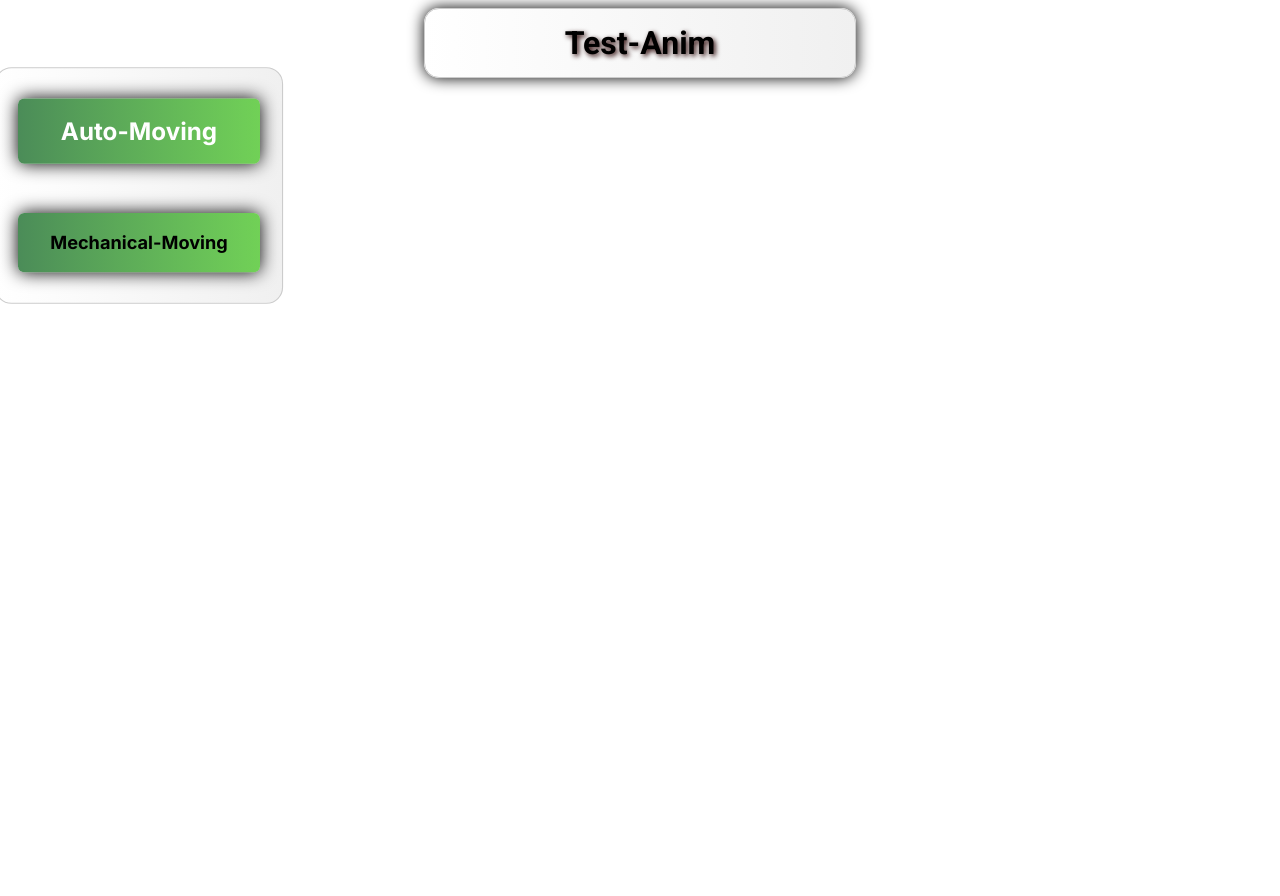
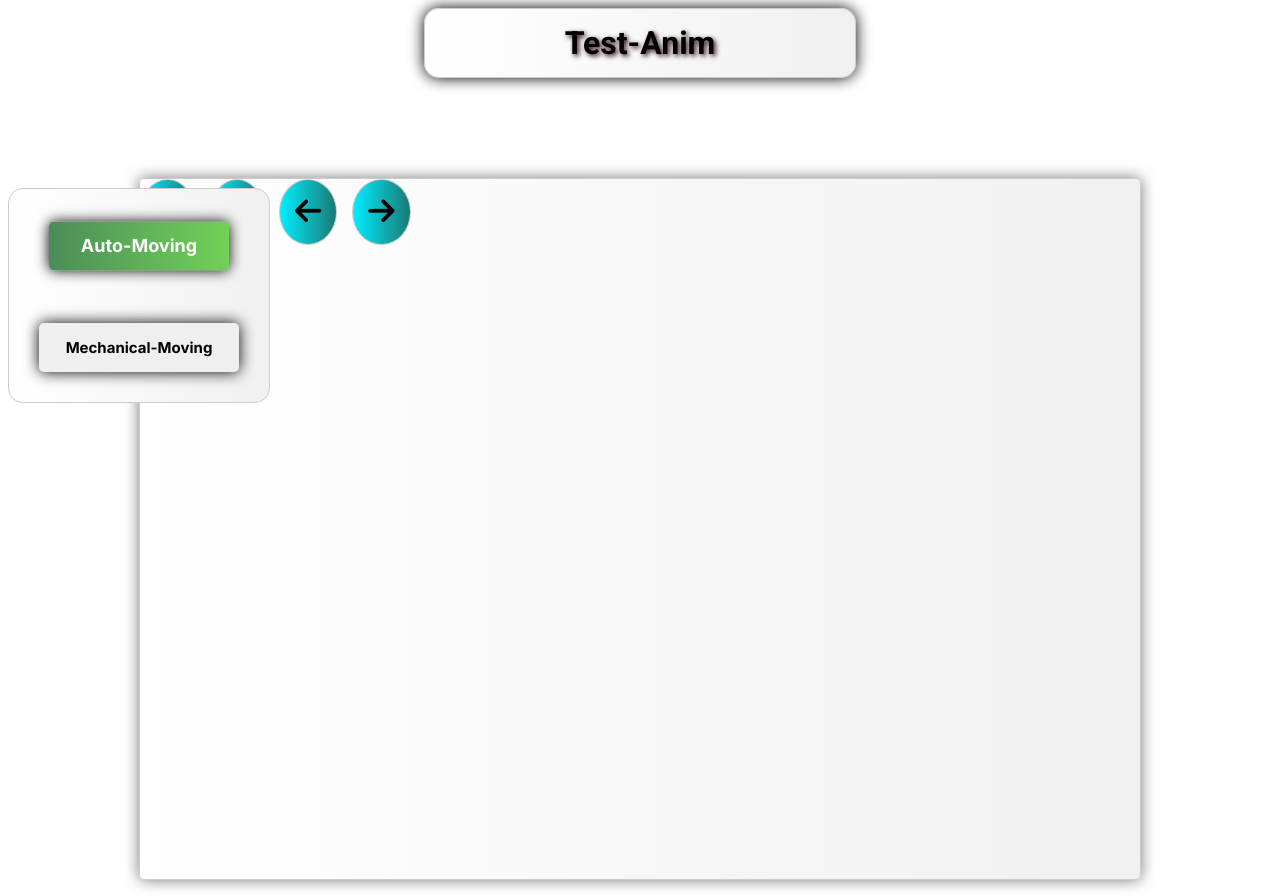
Before and after one commit to GDEVHTCS/Lesson-7-Web, a plain HTML site: page index.html in a window 1280 px wide. In both pictures the pointer is over the button "Auto-Moving". Before the commit the page ends 800 px from the top, so only its background shows below. Drawn offline with Linux system fonts and the light colour scheme; a web font is replaced by a local one.

Commit message:
New-update

```diff
--- a/index.html
+++ b/index.html
@@ -3,7 +3,7 @@
 <head>
     <meta charset="UTF-8">
     <meta name="viewport" content="width=device-width, initial-scale=1.0">
-    <title>Animation</title>
+    <title>My-Test-Anim</title>
     <link rel="stylesheet" href="style.css">
     <lik rel="stylesheet" href="reset.css">
     <script src="script.js" defer></script>
@@ -11,8 +11,10 @@
     <link href="https://fonts.googleapis.com/css2?family=Roboto:wght@100&family=Roboto:wght@300&family=Roboto:wght@400&family=Roboto:wght@500&family=Roboto:wght@700&display=swap" rel="stylesheet">
     <!--inter google font lik-->
     <link href="https://fonts.googleapis.com/css2?family=Inter:wght@100&family=Inter:wght@300&family=Inter:wght@400&family=Inter:wght@500&family=Inter:wght@700&display=swap" rel="stylesheet">
-    <!-- beautiful font link -->
+    <!--gloock font link -->
     <link href="https://fonts.googleapis.com/css2?family=Gloock:wght@100&family=Gloock:wght@300&family=Gloock:wght@400&family=Gloock:wght@500&family=Gloock:wght@700&display=swap" rel="stylesheet">
+    <!-- font awesome link -->
+    <script src="https://kit.fontawesome.com/5e64233f23.js" crossorigin="anonymous"></script>
 </head>
 <body>
     <header>
@@ -25,7 +27,12 @@
             <button class="mech">Mechanical-Moving</button>
         </div>
     <div class="Main-Animation-Div">
-
+        <div class="moving-arrows">
+            <div id="arrow-up" title="up-arrow"><i class="fa-solid fa-arrow-up"></i></div>
+            <div id="arrow-down" title="down-arrow"><i class="fa-solid fa-arrow-down"></i></div>
+            <div id="arrow-left" title="left-arrow"><i class="fa-solid fa-arrow-left"></i></div>
+            <div id="arrow-right" title="right-arrow"><i class="fa-solid fa-arrow-right"></i></div>
+        </div>
     </div>
     </main>
 </body>
--- a/style.css
+++ b/style.css
@@ -1,3 +1,8 @@
+body{
+    scrollbar-width: thin;
+    scroll-behavior: smooth;
+    height: 110vh;
+}
 .Title{
     text-align: center;
     font-family: 'Roboto', sans-serif;
@@ -14,7 +19,8 @@
     cursor: pointer;
     animation-name: moving-title;
     animation-iteration-count: 1;
-    animation-duration: 2s;
+    animation-duration: 5s;
+
 }
 .Title:hover{
     color: aliceblue;
@@ -24,6 +30,14 @@
 @keyframes moving-title{
     0%{
         transform: rotate(360deg);
+    }
+    50%{
+        transform: rotate(-360deg);
+        color: #4b8c58;
+    }
+    100%{
+        transform: rotate(360deg);
+        color: rgb(0, 0, 0);
     }
 
 }
@@ -38,6 +52,8 @@
     height: fit-content;
     border-radius: 15px;
     background:linear-gradient(to right, #fff   0%, #f0f0f0 100%);
+    position: absolute;
+    margin-top: 10px;
 }
 .auto{
     background:linear-gradient(to right, #4b8c58   0%, #33c10cac 100%);
@@ -51,6 +67,7 @@
     font-size: 20px;
     font-weight: 600;
     box-shadow: 0px 0px 15px black;
+    transition: 0.6s;
 }
 
 .mech{
@@ -64,64 +81,38 @@
     font-size: 15px;
     font-weight: 600;
     box-shadow: 0px 0px 15px black;
+    transition: 0.6s;
 }
-.auto:hover{
-    background:linear-gradient(to right, #4b8c58   0%, #33c10cac 100%);
-    transform: scale(1.1);
-    transition: 0.3s;
+.auto:hover,.mech:hover{
+    transform: scale(0.90);
 }
-.mech:hover{
-    background:linear-gradient(to right, #4b8c58   0%, #33c10cac 100%);
-    transform: scale(1.1);
-    transition: 0.3s;
+.Main-Animation-Div{
+    width: 1000px;
+    height: 700px;
+    background:linear-gradient(to right, #fff   0%, #f0f0f0 100%);
+    border: 1px solid #ccc;
+    box-shadow: 0px 0px 15px rgb(121, 121, 121);
+    border-radius: 5px;
+    margin: 0 auto;
+    margin-top: 100px;
 }
-.auto-mech-div:hover{
-    transform: scale(1.1);
-    transition: 0.3s;
+#arrow-up,#arrow-down,#arrow-left,#arrow-right{
+    border-radius: 100%;
+    font-size: 30px;
+    cursor: pointer;
+    border: 1px solid #ccc;
+    padding: 15px;
+    background: linear-gradient(to right, #00eeff   0%, #1b7a74 100%);
 }
-.auto-mech-div:hover .auto{
-    background:linear-gradient(to right, #4b8c58   0%, #33c10cac 100%);
-    transform: scale(1.1);
-    transition: 0.3s;
+
+#arrow-up:hover,#arrow-down:hover,#arrow-left:hover,#arrow-right:hover{
+    background: linear-gradient(to right, #1b7a74 0%, #00eeff  100%);
+    color: white;
 }
-.auto-mech-div:hover .mech{
-    background:linear-gradient(to right, #4b8c58   0%, #33c10cac 100%);
-    transform: scale(1.1);
-    transition: 0.3s;
+#arrow-up:active,#arrow-down:active,#arrow-left:active,#arrow-right:active{
+    transform: scale(0.90);
 }
-.auto-mech-div:hover .Title{
-    color: aliceblue;
-    text-shadow: 2px 2px 25px rgb(44, 8, 8);
-    transform: scale(1.1);
-    transition: 0.3s;
+.moving-arrows{
+    display: flex;
+    gap: 15px;
 }
-.auto-mech-div:hover .Title:hover{
-    color: aliceblue;
-    text-shadow: 2px 2px 25px rgb(44, 8, 8);
-    transform: scale(1.1);
-    transition: 0.3s;
-}
-.auto-mech-div:hover .Title:hover{
-    color: aliceblue;
-    text-shadow: 2px 2px 25px rgb(44, 8, 8);
-    transform: scale(1.1);
-    transition: 0.3s;
-}
-.auto-mech-div:hover .Title:hover{
-    color: aliceblue;
-    text-shadow: 2px 2px 25px rgb(44, 8, 8);
-    transform: scale(1.1);
-    transition: 0.3s;
-}
-.auto-mech-div:hover .Title:hover{
-    color: aliceblue;
-    text-shadow: 2px 2px 25px rgb(44, 8, 8);
-    transform: scale(1.1);
-    transition: 0.3s;
-}
-.auto-mech-div:hover .Title:hover{
-    color: aliceblue;
-    text-shadow: 2px 2px 25px rgb(44, 8, 8);
-    transform: scale(1.1);
-    transition: 0.3s;
-}
```
